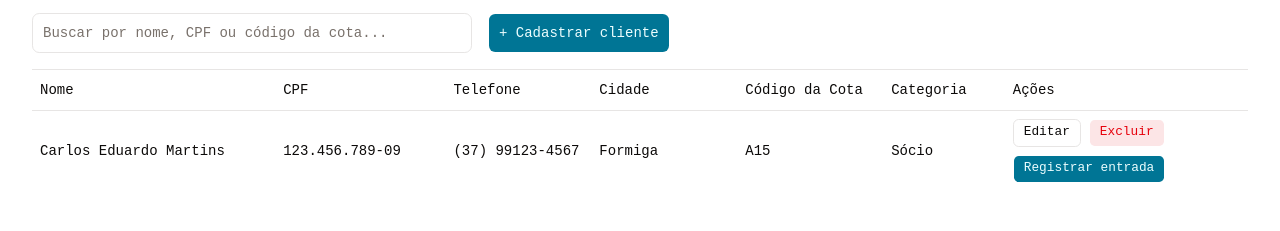
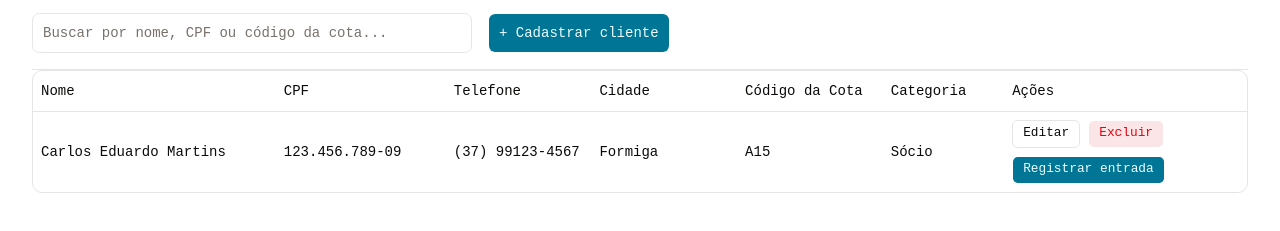
Before and after one commit to joaovitordev9/controle-de-acesso, a React (Vite) app in the folder front-end/controle-acesso/: page / in a window 1280 px wide. Shown: the part 131-362 px from the top of the page. Built offline with nearby package versions, Linux system fonts and the light colour scheme.

Commit message:
Bordinha na tabela

```diff
--- a/front-end/controle-acesso/src/components/cliente/TabelaCliente.jsx
+++ b/front-end/controle-acesso/src/components/cliente/TabelaCliente.jsx
@@ -18,6 +18,7 @@ function TabelaClientes({clientes, onEditar, onExcluir}) {
     };
 
     return (
+        <div className="overflow-hidden rounded-xl border">
 
             <Table className="mx-auto w-full table-fixed ">
                 <colgroup>
@@ -80,6 +81,7 @@ function TabelaClientes({clientes, onEditar, onExcluir}) {
                     ))}
                 </TableBody>
             </Table>
+        </div>
 
     );
 
--- a/front-end/controle-acesso/src/pages/Categoria.jsx
+++ b/front-end/controle-acesso/src/pages/Categoria.jsx
@@ -119,6 +119,8 @@ function Categorias() {
                     </form>
                 </DialogContent>
             </Dialog>
+
+            <div className="overflow-hidden rounded-xl border">
                 <Table className="table-fixed">
                     <colgroup>
                         <col className="w-2/3" />
@@ -166,6 +168,7 @@ function Categorias() {
                         )}
                     </TableBody>
                 </Table>
+            </div>
             <AlertDialog
                 open={Boolean(categoriaExcluindo)}
                 onOpenChange={(aberto) => {
```
Lines whose indentation alone changed are shown as unchanged.
